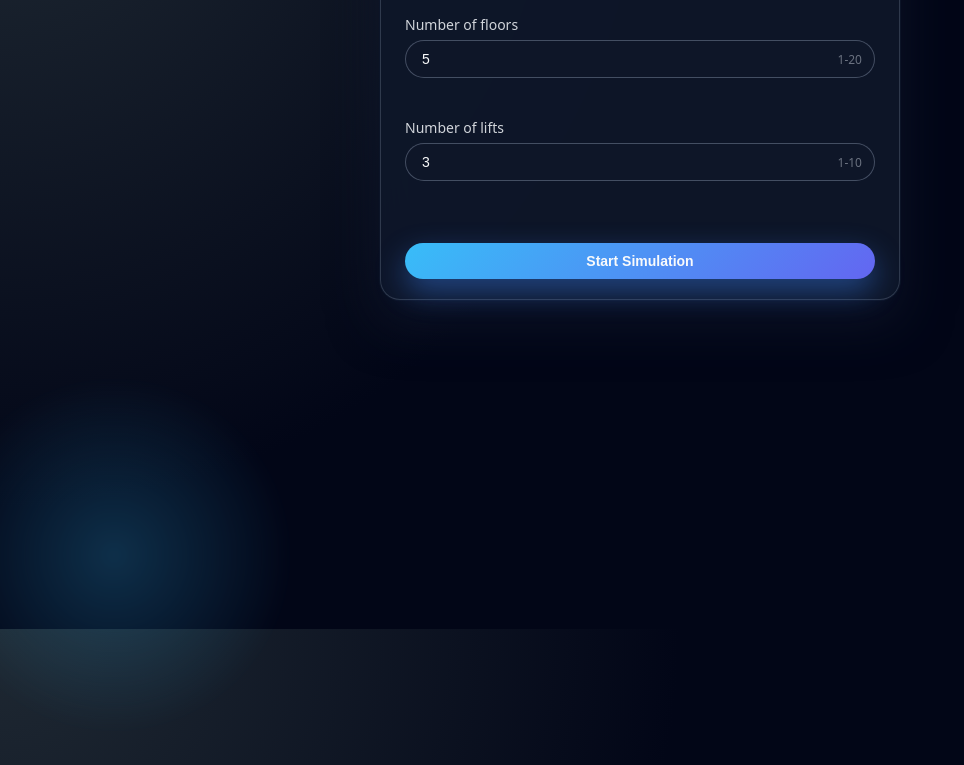
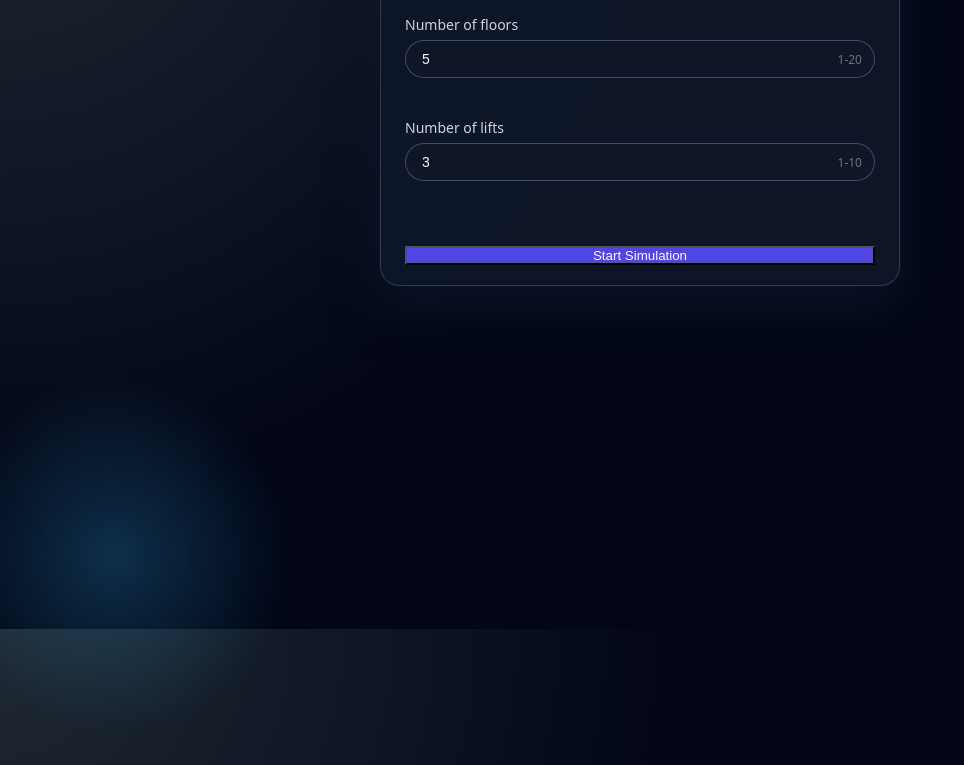
Before and after one commit to Kavyashri217/real-dev-squad, a website: page lift-simulation/index.html in a window 1280 px wide. Shown: the part 171-936 px from the top of the page, without its empty margins (0-964 px from the left). Drawn offline with Linux system fonts and the light colour scheme.

Commit message:
force remove all illumination from .btn

```diff
--- a/lift-simulation/styles.css
+++ b/lift-simulation/styles.css
@@ -63,25 +63,14 @@ body {
 }
 
 /* Buttons */
+/* FORCE REMOVE ALL ILLUMINATION FROM .btn */
 .btn {
-    border-radius: 999px;
-    padding: 10px 18px;
-    border: none;
-    cursor: pointer;
-    font-weight: 600;
-    font-size: 14px;
-    display: inline-flex;
-    align-items: center;
-    justify-content: center;
-    gap: 6px;
-
-    /* REMOVE ALL GLOW + GRADIENT */
-    background: #4f46e5;        /* flat purple */
-    box-shadow: none;           /* no illumination */
-    opacity: 1;
-
-    /* Keep transitions but remove transform jump */
-    transition: background 0.12s ease, opacity 0.12s ease;
+    background: #4f46e5 !important;  /* flat color, no gradient */
+    box-shadow: none !important;      /* remove glow shadow */
+    filter: none !important;          /* remove brightness effects */
+    opacity: 1 !important;            /* ensure no fade look */
+    transform: none !important;       /* no movement illusion */
+    transition: background 0.12s ease !important;
 }
 
 .btn-primary {
```
